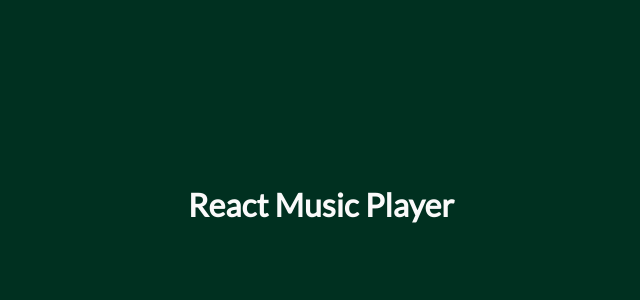
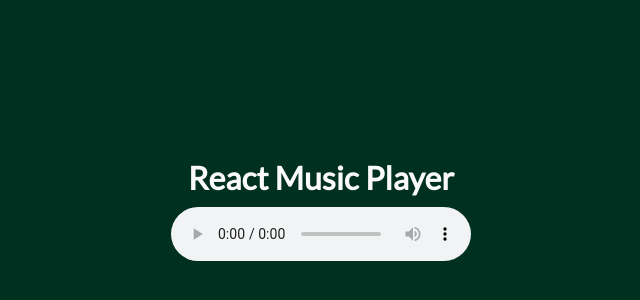
Before and after one commit to olaf-wilkosz/react-music-player, a React (Create React App) app: page / in a window 1280 px wide. Shown: the part 196-496 px from the top of the page, without its empty margins (319-959 px from the left). Built offline with nearby package versions, Linux system fonts and the light colour scheme.

Commit message:
Add audio element

```diff
--- a/src/App.js
+++ b/src/App.js
@@ -1,9 +1,14 @@
 import './styles.css';
 
 function App() {
+	const audioUrl = 'https://examples.devmastery.pl/assets/audio/deadfro5h.mp3';
+
 	return (
 		<div className="App">
 			<h1>React Music Player</h1>
+			<audio controls>
+				<source src={audioUrl} />
+			</audio>
 		</div>
 	);
 }
```
